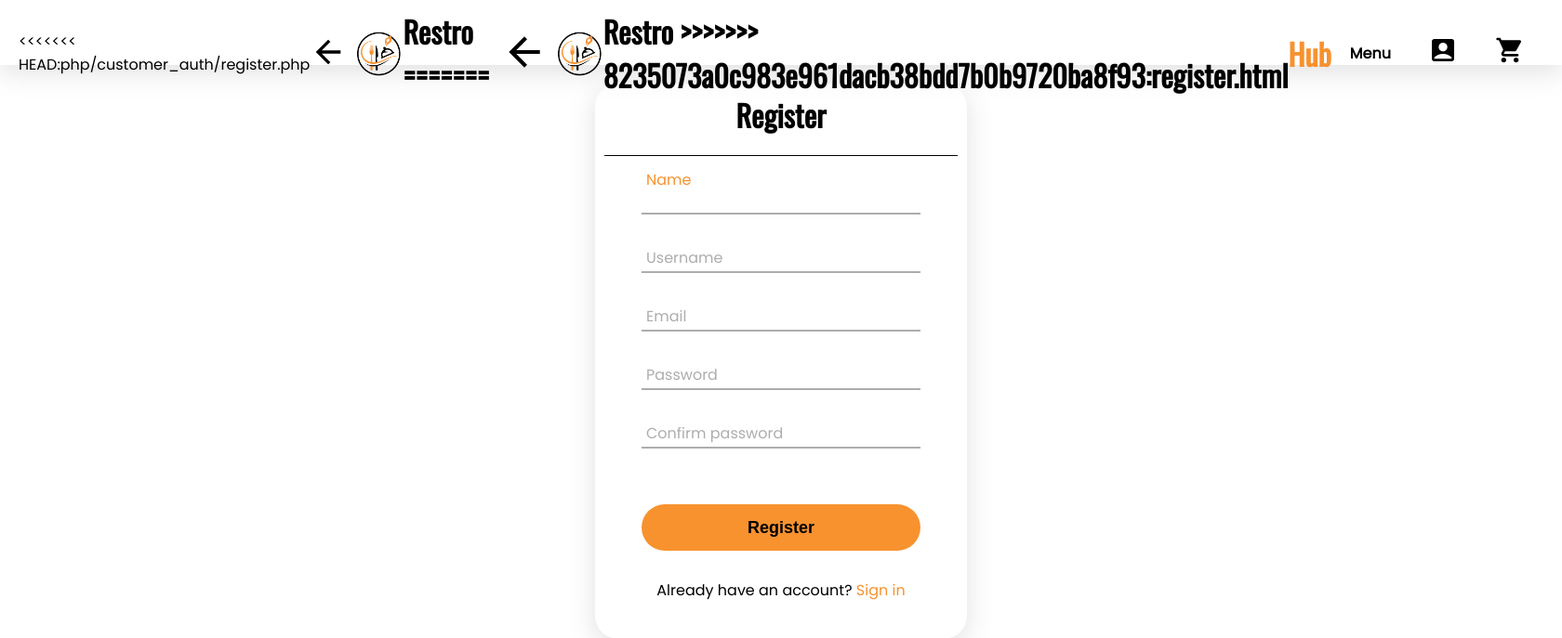
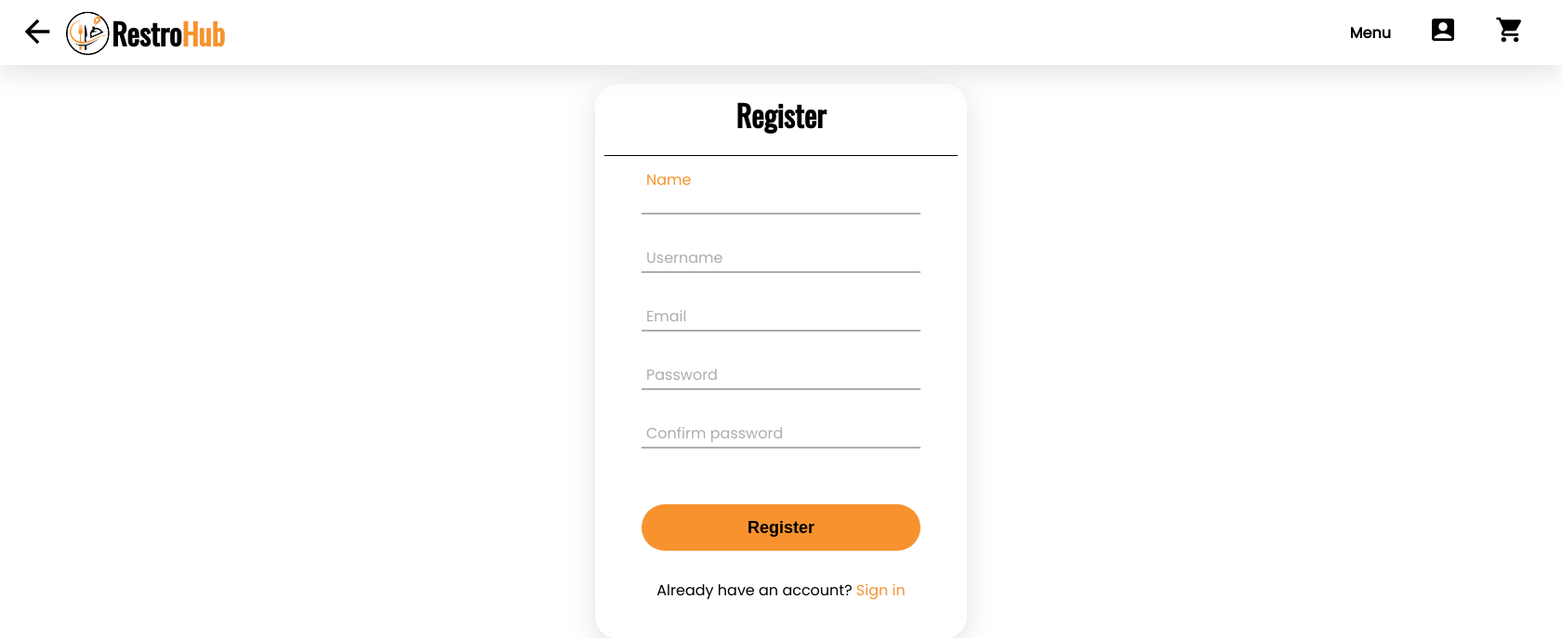
Before and after one commit to coderSuresh/online-food-ordering-system, a PHP site: page /php/customer_auth/register.php in a window 1680 px wide. Shown: the top 687 px of the page at 93% size. Run offline with PHP 8.4, Linux system fonts and the light colour scheme.

Commit message:
customer_auth_v2

```diff
--- a/php/customer_auth/login.php
+++ b/php/customer_auth/login.php
@@ -21,13 +21,9 @@ session_start();
         <nav class="top_nav flex items-center">
             <div class="logo__back-btn flex items-center">
                 <!-- test back btn -->
-<<<<<<< HEAD:php/customer_auth/login.php
                 <button class="nav__btn-back no_bg no_outline"><img src="../../images/ic_back.svg" alt="go back"></button>
                 <a href="#" class="logo heading flex items-center"><img src="../../images/logo.png" alt="logo">Restro
-=======
-                <button class="nav__btn-back no_bg no_outline"><img src="./images/ic_back.svg" alt="go back"></button>
-                <a href="./index.html" class="logo heading flex items-center"><img src="./images/logo.png" alt="logo">Restro
->>>>>>> 8235073a0c983e961dacb38bdd7b0b9720ba8f93:login.html
+
                     <span>Hub</span>
                 </a>
             </div>
--- a/php/customer_auth/register.php
+++ b/php/customer_auth/register.php
@@ -18,13 +18,9 @@
         <nav class="top_nav flex items-center">
             <div class="logo__back-btn flex items-center">
                 <!-- test back btn -->
-<<<<<<< HEAD:php/customer_auth/register.php
                 <button class="nav__btn-back no_bg no_outline"><img src="../../images/ic_back.svg" alt="go back"></button>
                 <a href="#" class="logo heading flex items-center"><img src="../../images/logo.png" alt="logo">Restro
-=======
-                <button class="nav__btn-back no_bg no_outline"><img src="./images/ic_back.svg" alt="go back"></button>
-                <a href="./index.html" class="logo heading flex items-center"><img src="./images/logo.png" alt="logo">Restro
->>>>>>> 8235073a0c983e961dacb38bdd7b0b9720ba8f93:register.html
+
                     <span>Hub</span>
                 </a>
             </div>
```
